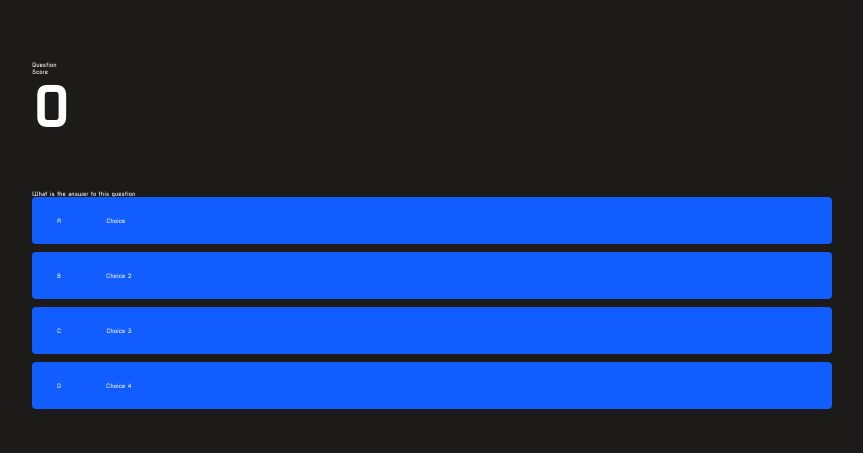
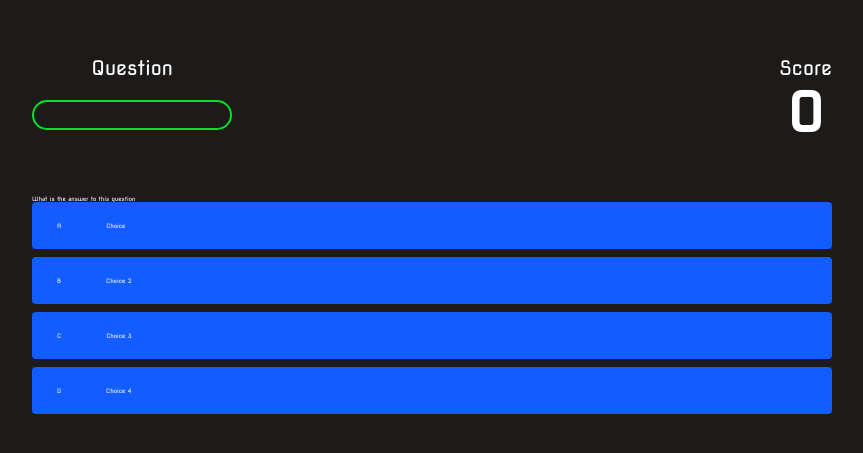
Before and after one commit to AnnaAn01/multiple-choice-quiz-app-js, a plain HTML site: page game.html in a window 1280 px wide. Shown: the part 161-614 px from the top of the page, without its empty margins (208-1071 px from the left). Drawn offline with Linux system fonts and the light colour scheme.

Commit message:
styling the game section

```diff
--- a/game.css
+++ b/game.css
@@ -37,6 +37,29 @@ body {
 }
 
 /* Heads up Display */
+#hud {
+    display: flex;
+    justify-content: space-between;
+}
+
+.hud-prefix {
+    text-align: center;
+    font-size: 2rem;
+}
+
+.hud-main-text {
+    text-align: center;
+}
+
+#progressBar {
+    width: 20rem;
+    height: 3rem;
+    border: 0.2rem solid rgb(11, 223, 36);
+    margin-top: 2rem;
+    border-radius: 50px;
+    overflow: hidden;
+}
+
 
 @media screen and (max-width: 768px) {
     .choice-container {
```
